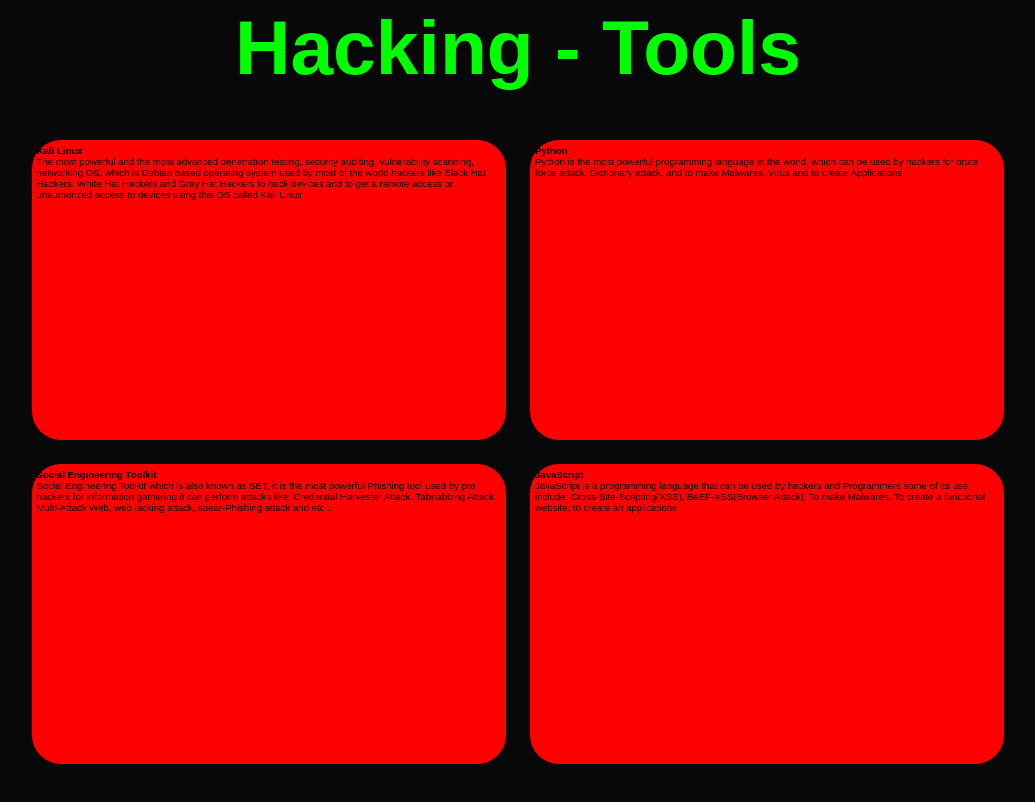
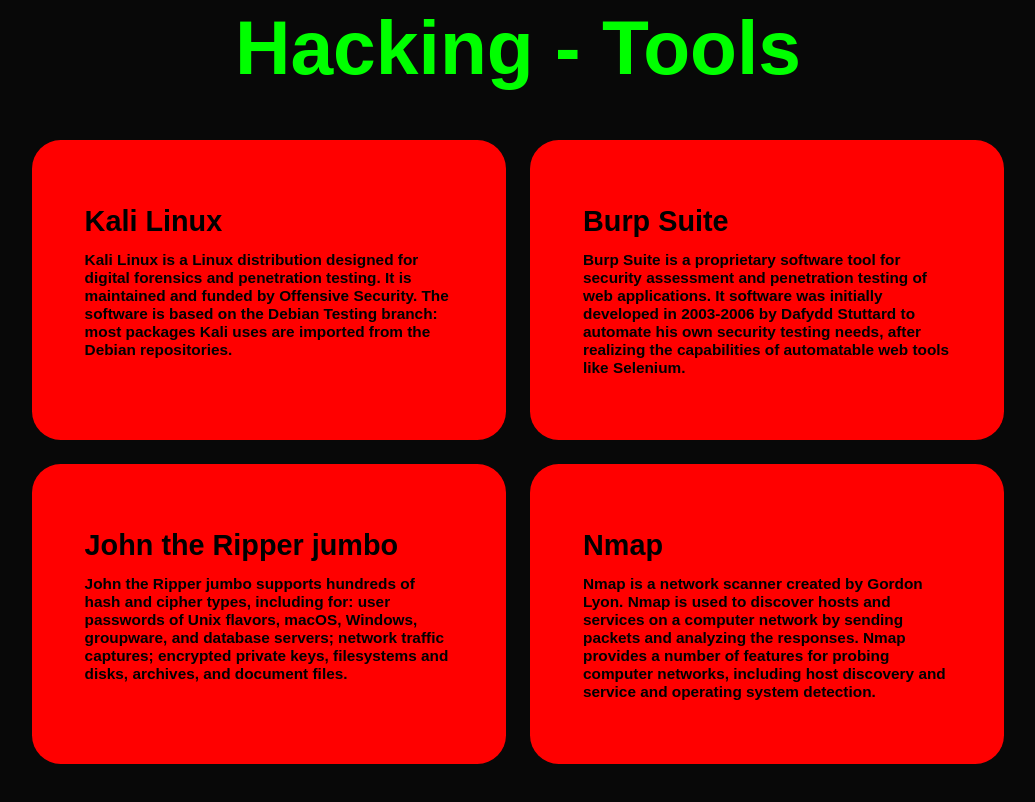
Before and after one commit to Cyberghawk/cyberghawk.github.io, a plain HTML site: page index.html in a window 1280 px wide. Shown: the part 941-1743 px from the top of the page, without its empty margins (122-1157 px from the left). Drawn offline with nearby package versions, Linux system fonts and the light colour scheme; a script that the page names is missing.

Commit message:
Add files via upload
Access the unknown, Explore hidden paths, Dive deep into the clandestine world!

```diff
--- a/index.html
+++ b/index.html
@@ -65,28 +65,28 @@
 			<div class="service-box">
 				<div class="service-info">
 					<h4>Kali Linux</h4>
-					<p>The most powerful and the most advanced penetration testing, security auditing, vulnerability scanning, networking OS. which is Debian based operating system used by most of the world hackers like Black Hat Hackers, White Hat Hackers and Gray Hat Hackers to hack devices and to get a remote access or unauthorized access to devices using this OS called Kali Linux.</p>
+					<p>Kali Linux is a Linux distribution designed for digital forensics and penetration testing. It is maintained and funded by Offensive Security. The software is based on the Debian Testing branch: most packages Kali uses are imported from the Debian repositories. </p>
 				</div>
 			</div>
 
 			<div class="service-box">
 				<div class="service-info">
-					<h4>Python </h4>
-					<p>Python is the most powerful programming language in the world, which can be used by hackers for brute force attack, Dictionary attack, and to make Malwares, Virus and to create Applications</p>
+					<h4>Burp Suite </h4>
+					<p>Burp Suite is a proprietary software tool for security assessment and penetration testing of web applications. It software was initially developed in 2003-2006 by Dafydd Stuttard to automate his own security testing needs, after realizing the capabilities of automatable web tools like Selenium.</p>
 				</div>
 			</div>
 
 			<div class="service-box">
 				<div class="service-info">
-					<h4>Social Engineering Toolkit</h4>
-					<p>Social Engineering Toolkit which is also known as SET, it is the most powerful Phishing tool used by pro hackers for information gathering it can perform attacks like: Credential Harvester Attack, Tabnabbing Attack, Multi-Attack Web, web jacking attack, spear-Phishing attack and etc...</p>
+					<h4>John the Ripper jumbo</h4>
+					<p>John the Ripper jumbo supports hundreds of hash and cipher types, including for: user passwords of Unix flavors, macOS, Windows, groupware, and database servers; network traffic captures; encrypted private keys, filesystems and disks, archives, and document files.</p>
 				</div>
 			</div>
 
 			<div class="service-box">
 				<div class="service-info">
-					<h4>JavaScript</h4>
-					<p>JavaScript is a programming language that can be used by hackers and Programmers some of its use include: Cross-Site-Scripting(XSS), BeEF-XSS(Browser Attack), To make Malwares, To create a functional website, to create an applications</p>
+					<h4>Nmap</h4>
+					<p>Nmap is a network scanner created by Gordon Lyon. Nmap is used to discover hosts and services on a computer network by sending packets and analyzing the responses. Nmap provides a number of features for probing computer networks, including host discovery and service and operating system detection.</p>
 				</div>
 			</div>
 		</div>
--- a/style.css
+++ b/style.css
@@ -342,6 +342,29 @@ span{
 	background: white;
 	color: black;
 	border: 5px solid var(--main-color);
+	transform: scale(1.0);
+}
+
+.service-box .service-info{
+	display: flex;
+	flex-direction: column;
+	text-align: left;
+	max-height: 200px;
+	justify-content: left;
+	align-items: baseline;
+	padding: 5rem 5rem;
+}
+
+.service-info h4{
+	font-size: 3rem;
+	font-weight: 800;
+	line-height: 2;
+}
+
+.service-info p{
+	font-size: 1.6rem;
+	font-weight: 600;
+	max-height: 100px;
 }
 
 audio {
```
